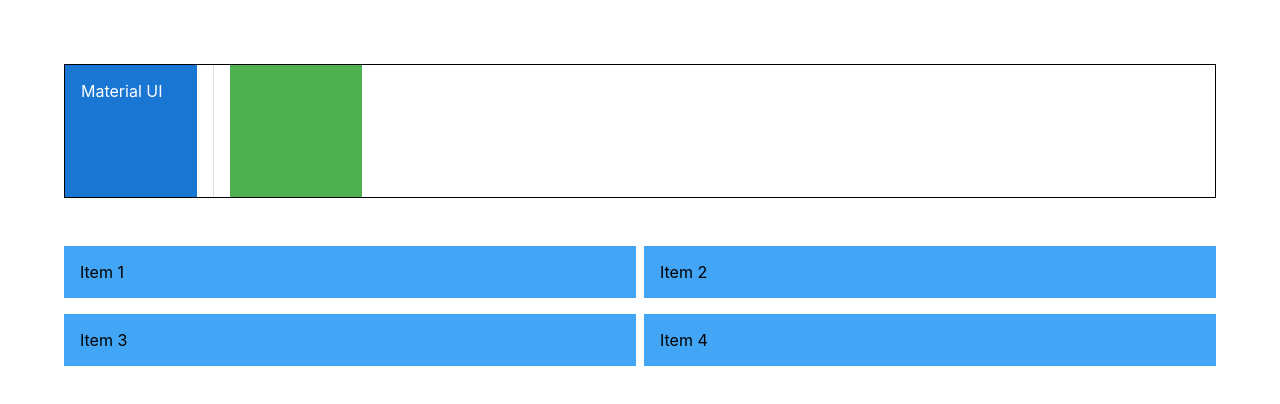
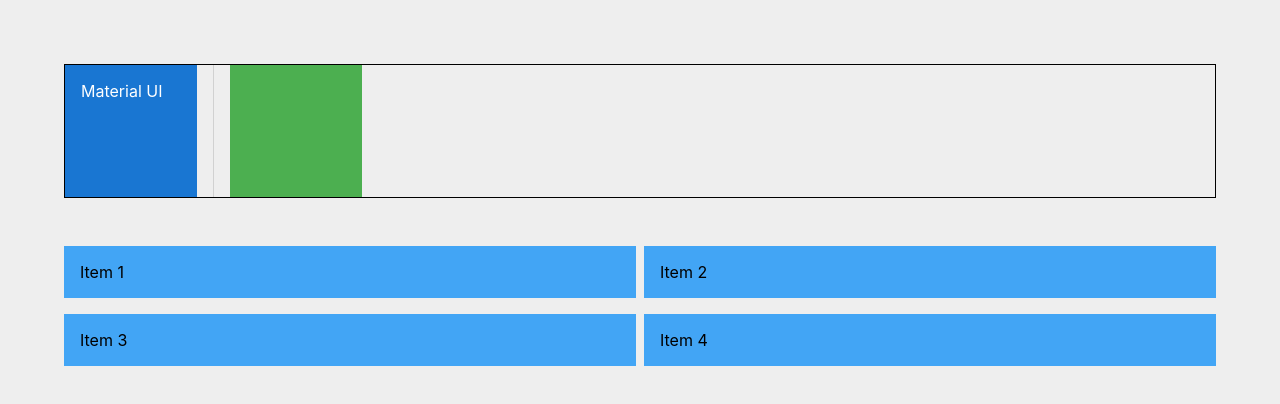
Before and after one commit to mrkmartin/react-mui, a React (Create React App) app: page / in a window 1280 px wide. Shown: the top 404 px of the page. Built offline with nearby package versions, Linux system fonts and the light colour scheme.

Commit message:
Add background color in body

```diff
--- a/src/App.css
+++ b/src/App.css
@@ -1,3 +1,7 @@
+body{
+background-color: #eeeeee;
+}
+
 .App {
   padding: 4rem;
 }
```
